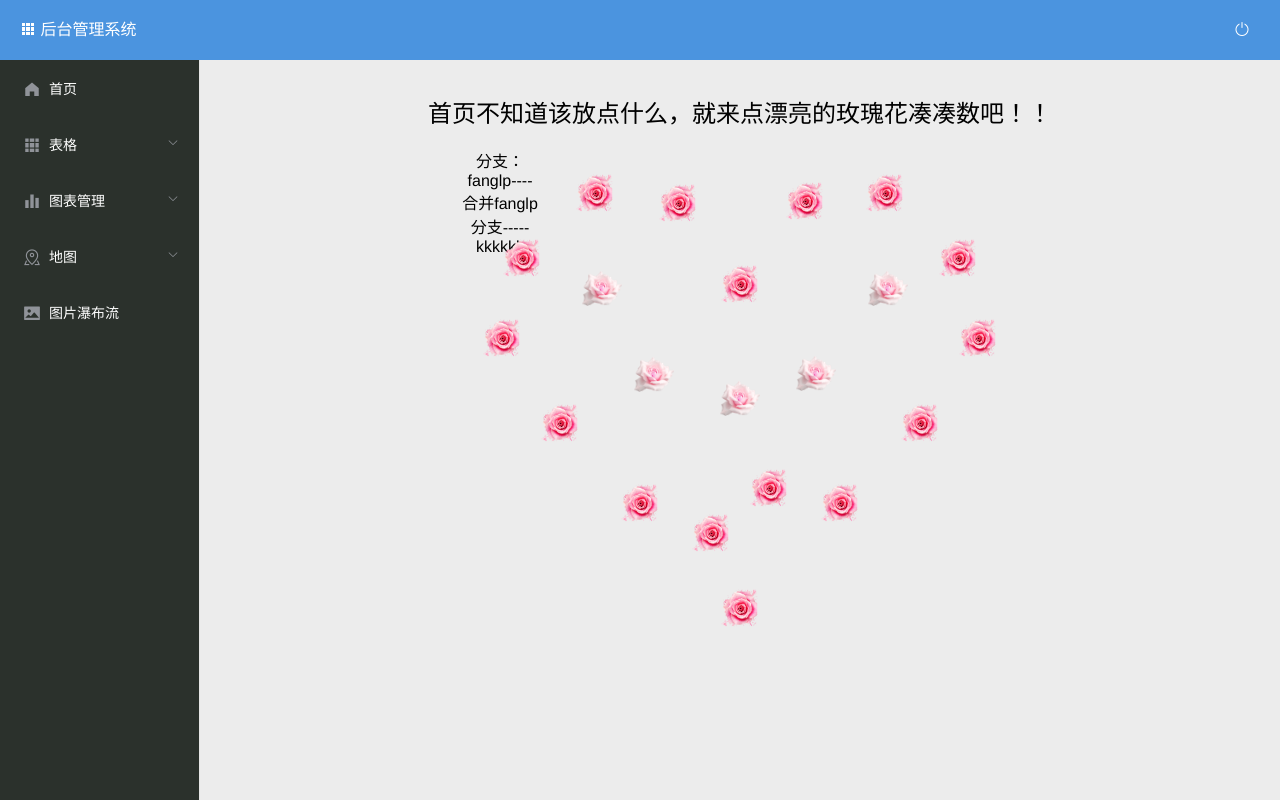
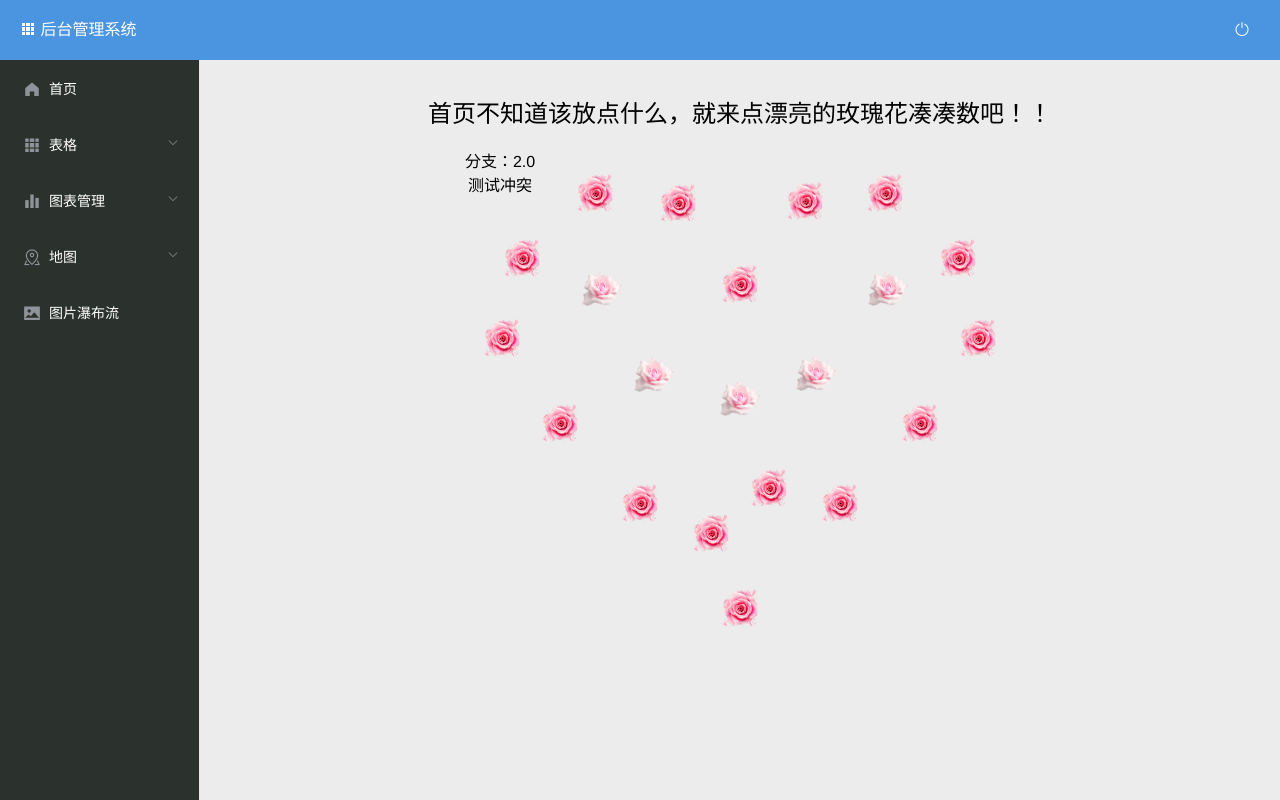
Before and after one commit to flp9/vue-cli4, a Vue app: page /#/home in a window 1280 px wide. Built offline with nearby package versions, Linux system fonts and the light colour scheme; what vue-baidu-map would draw is missing.

Commit message:
testF分支0

```diff
--- a/src/views/home/home.vue
+++ b/src/views/home/home.vue
@@ -3,7 +3,7 @@
     <p class="pHead">首页不知道该放点什么，就来点漂亮的玫瑰花凑凑数吧！！</p>
     <div class="content-block">
         <ul class="row-star">
-            <li>分支：fanglp----合并fanglp分支-----kkkkkk</li>
+            <li>分支：2.0测试冲突</li>
             <li class="rose" data-order="3" style="position: relative;top:10px;left: 15px;"></li>
             <li class="rose" data-order="2" style="position: relative;top:20px;left: 18px;"></li>
             <li></li>
```
